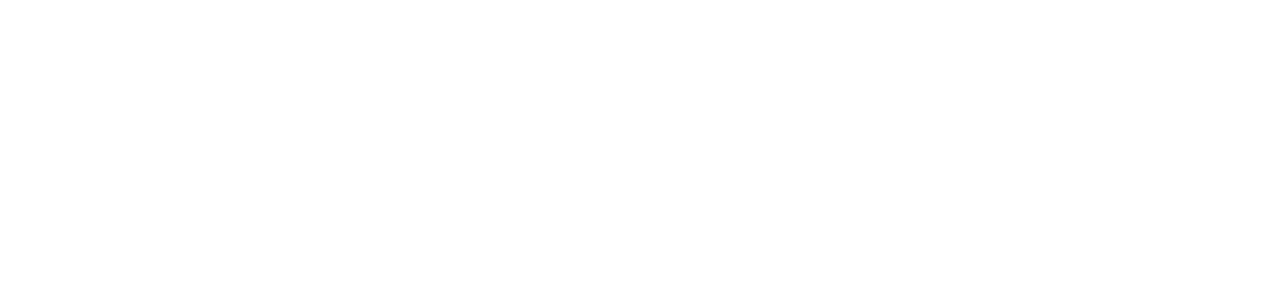
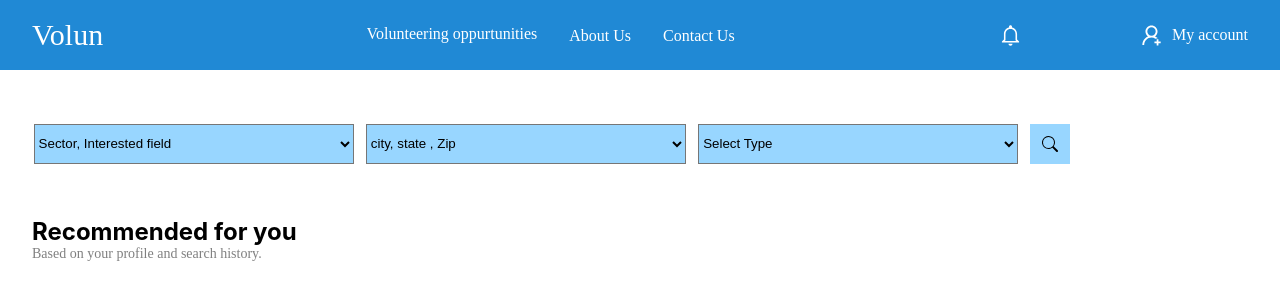
Before and after one commit to anysa-kharel/Volunteer-Management-System, a React (Create React App) app: page /enter in a window 1280 px wide. Before the commit this address had no page. Shown: the top 300 px of the page. Built offline with nearby package versions, Linux system fonts and the light colour scheme.

Commit message:
After login created

```diff
--- a/src/App.js
+++ b/src/App.js
@@ -4,6 +4,7 @@
 import Contact from './pages/Contact';
 import About from './pages/About';
 import Home from './pages/Home';
+import Enter from './pages/Enter';
 import {Routes,Route } from 'react-router-dom';
 
 function App() {
@@ -14,6 +15,7 @@
     <Route index element={<Home/>}/>
     <Route exact path="/home" element={<Home/>}/>
     <Route exact path="/login" element={<Login/>}/>
+    <Route exact path="/enter" element={<Enter/>}/>
     <Route exact path="/user-signup" element={<Signup/>}/>
     <Route exact path="/contact" element={<Contact/>}/>
     <Route exact path="/about" element={<About/>}/>
--- /dev/null
+++ b/src/components/Navbar3.css
@@ -0,0 +1,23 @@
+
+
+
+.icon{
+    margin-right: 2rem;
+    width: 250px;
+    /* border: 1px solid black; */
+    display: flex;
+    align-items: center;
+    justify-content:space-between;
+    color: white;
+
+}
+
+.acc{
+    font-size:16px;
+    font-family: 'Poppins', serif;
+}
+.noti{
+    display: flex;
+    align-items: center;
+    font-size:25px;
+}
--- /dev/null
+++ b/src/components/Navbar3.js
@@ -0,0 +1,54 @@
+import React from "react";
+import { Link } from "react-router-dom";
+import { IoMdNotificationsOutline } from 'react-icons/io';
+import { AiOutlineUserAdd } from 'react-icons/ai';
+import './Navbar.css'
+import './Navbar3.css'
+
+const Navbar3 = () => {
+    return (
+        <>
+            <div className="main-nav">
+
+                <div className="title">
+                    <Link className="no_underline" to="/home">Volun</Link>
+                </div>
+
+                <div className="Menus">
+                    <ul className="nav_item">
+                        <li>
+                            <Link >
+                                <div className="dropdown">
+                                    <button className="dropbtn no_underline hover_item">Volunteering oppurtunities<i className=""></i></button>
+                                    <div className="dropdown-content">
+                                        <a href="#">Paid</a>
+                                        <a href="#">Unpaid</a>
+
+                                    </div>
+                                </div>
+                            </Link>
+                    </li>
+
+                    <li>
+                        <Link className="no_underline hover_item" to="/about"> About Us</Link>
+                    </li>
+                    <li>
+                        <Link className="no_underline hover_item" to="/contact"> Contact Us </Link>
+                    </li>
+                </ul>
+            </div>
+
+        <div className="icon">
+            <div className="noti"><IoMdNotificationsOutline/></div>
+            <div className="noti"><AiOutlineUserAdd/>
+            <div className="acc">&nbsp; My account</div></div>
+             </div>
+
+
+
+        </div>
+        </>
+    )
+}
+
+export default Navbar3;
--- /dev/null
+++ b/src/pages/Enter.css
@@ -0,0 +1,34 @@
+
+.enter{
+
+    width:1040px;
+    margin-left: 2rem;
+
+ }
+ .search-barr {
+    margin-top: 5%;
+    display: flex;
+    flex-direction: row;
+    justify-content:space-between;
+    align-items: center ;
+    margin-bottom: 5%;
+
+
+}
+
+.search-barr div {
+    margin: 0.1rem;
+}
+
+.enter .h2{
+    font-size: 30px;
+
+    font-family: 'Poppins', serif;
+}
+
+.enter h3{
+    font-size: 14px;
+    font-weight:500;
+    color: rgb(0, 0, 0,0.5);
+    font-family: 'Poppins', serif;
+}
--- /dev/null
+++ b/src/pages/Enter.js
@@ -0,0 +1,32 @@
+import React from 'react'
+import Navbar3 from '../components/Navbar3'
+import { BsSearch } from 'react-icons/bs';
+import Select1 from '../components/Select1'
+import Select2 from '../components/Select2'
+import Select3 from '../components/Select3'
+import './Enter.css'
+
+const Enter = () => {
+  return (
+    <>
+    <Navbar3/>
+
+    <div className="enter">
+    <div className='search-barr'>
+          <div><Select1 /></div>
+          <div><Select2 /></div>
+          <div><Select3 /></div>
+          <div className='search'><BsSearch /></div>
+        </div>
+
+
+    <h2>Recommended for you</h2>
+    <h3>Based on your profile and search history.</h3>
+
+    </div>
+    </>
+
+  )
+}
+
+export default Enter
--- a/src/pages/Home.css
+++ b/src/pages/Home.css
@@ -29,7 +29,7 @@
 }
 
 .search-bar div {
-    margin: 1rem;
+    margin: 0.1rem;
 }
 
 .search {
--- a/src/pages/Login.js
+++ b/src/pages/Login.js
@@ -29,7 +29,7 @@
             <input type="email" className="email my-2" value="" placeholder='Email'/>
             </div>
             <div>
-            <input type="password" className="email my-2" value="" placeholder='password'/>
+            <input type="password" className="email my-2" value="" placeholder='Password'/>
             </div>
 
 
@@ -47,7 +47,8 @@
 
 
            <div >
-           <input type="submit" value="Log In" className="but my-4"/>
+           <Link to="/enter">
+           <input type="submit" value="Log In" className="but my-4"></input></Link>
            </div>
 
            <div className="orr last" style={{fontSize:'14px'}}>
```
